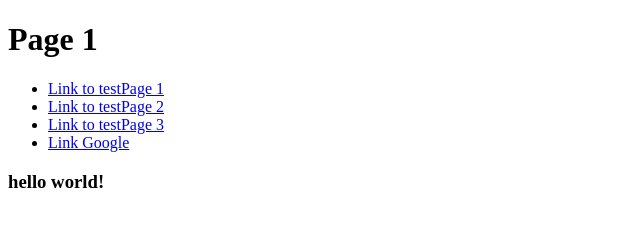
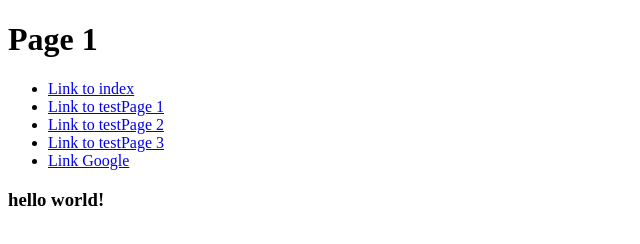
Before and after one commit to pribaudo15/pribaudo15.github.io, a plain HTML site: page testPage1.html in a window 1280 px wide. Shown: the whole page, without its empty margins (0-640 px from the left). Drawn offline with Linux system fonts and the light colour scheme.

Commit message:
Update testPage1.html

```diff
--- a/testPage1.html
+++ b/testPage1.html
@@ -6,12 +6,15 @@
 <body>
 <h1>Page 1</h1>
 
-<ul>
+  <!-- start of navigation system-->
+  <ul>
+<li><a href="index.html">Link to index</a></li>
 <li><a href="testPage1.html">Link to testPage 1</a></li>
 <li><a href="testPage2.html">Link to testPage 2</a></li>
 <li><a href="TestPage3.html">Link to testPage 3</a></li>
 <li><a href="http://www.google.com" target="_blank">Link Google</a></li>
 </ul>
+    <!-- end of navigation system-->
 
   <h3>hello world!</h3>
 
```
